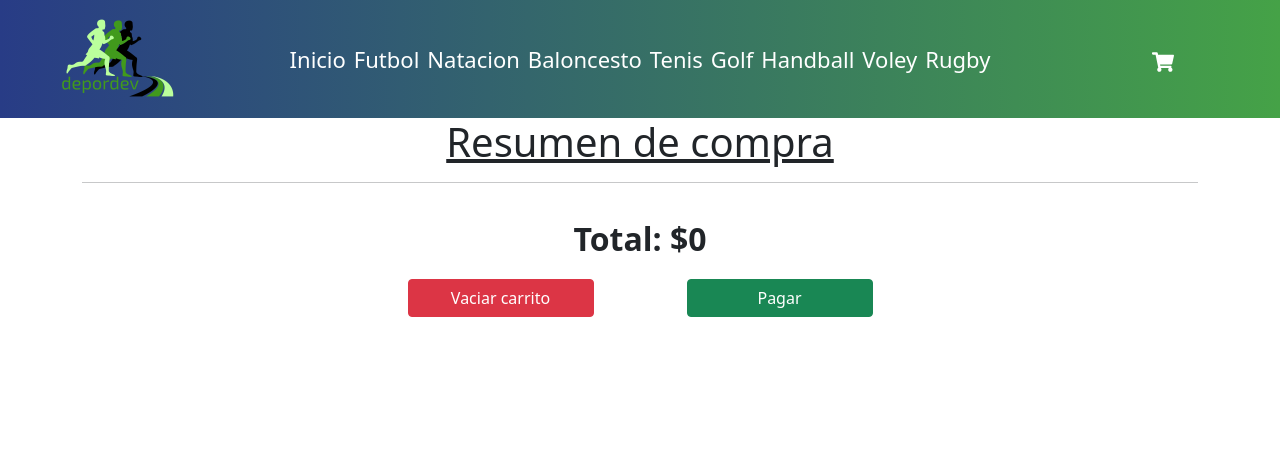
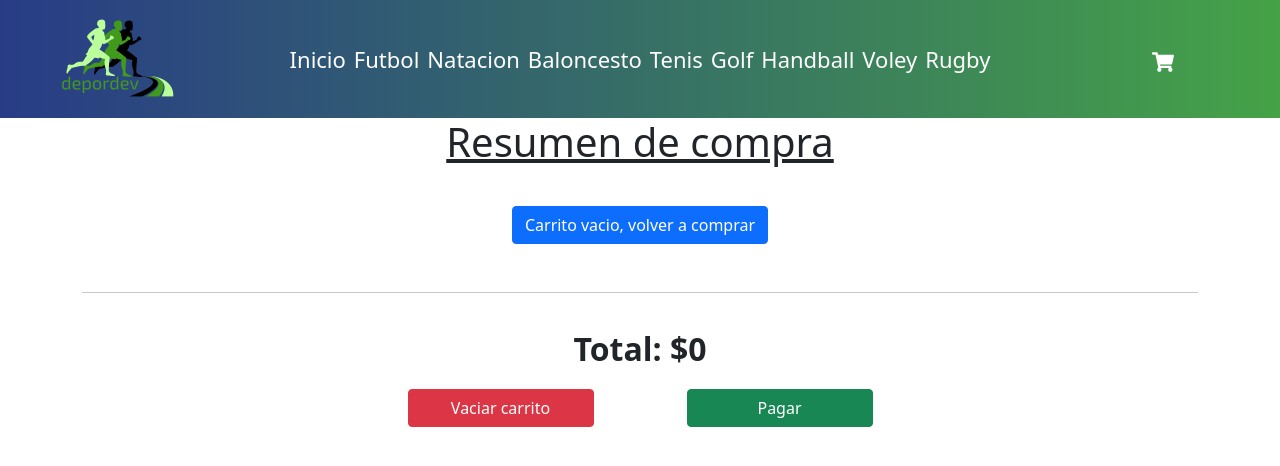
Before and after one commit to sam99s/react-ecommerce, a React (Create React App) app: page /cart in a window 1280 px wide. Shown: the top 466 px of the page. Built offline with nearby package versions, Linux system fonts and the light colour scheme.

Commit message:
agregando regreso al Landing /cart

```diff
--- a/src/components/Cart/Cart.js
+++ b/src/components/Cart/Cart.js
@@ -1,15 +1,51 @@
-import React, { useContext } from 'react'
+import React, { useContext, useEffect, useState } from 'react'
 import { CartContext } from '../../context/CartContext'
 import { BsFillTrashFill } from 'react-icons/bs'
 import './Cart.scss'
+import { Link } from 'react-router-dom'
 
 export const Cart = () => {
 
-    const {carrito, eliminarDelCarrito, vaciarCarrito, totalCarrito} = useContext(CartContext)
+    const {carrito, eliminarDelCarrito, vaciarCarrito, totalCarrito} = useContext(CartContext);
+    const [msj,setMsj] = useState(false);
+
+    let verMensaje = () => {
+        if(totalCarrito() === 0){
+            setMsj(false)
+        }else{
+            setMsj(true)
+        }
+    }
+
+    useEffect(() => {
+        verMensaje();
+    },[totalCarrito])
+
+    useEffect( () =>{
+        if(msj){
+            document.getElementById('MENSAJE').classList.remove('verMSJ');
+            document.getElementById('MENSAJE').classList.add('noVerMSJ');
+        }else{
+            document.getElementById('MENSAJE').classList.remove('noVerMSJ');
+            document.getElementById('MENSAJE').classList.add('verMSJ');
+        }
+
+    },[msj])
 
     return (
         <div className="container">
-            <h1 className="col-12 text-decoration-underline text-center">Resumen de compra</h1>
+
+            <div className="d-flex flex-wrap">
+                <h1 className="col-12 text-decoration-underline text-center">Resumen de compra</h1>
+
+                <span className="col-3"></span>
+                <span className="col-6 posicionarMensaje">
+                    <Link to="/">
+                    <button id="MENSAJE" className="btn btn-primary VerMsj">Carrito vacio, volver a comprar</button>
+                    </Link>
+                </span>
+                <span className="col-3"></span>
+            </div>
 
             {carrito.map(prod => (
                 <div key={prod.id} className="d-flex text-center mt-5">
@@ -27,6 +63,9 @@ export const Cart = () => {
                 </div>
             ))}
 
+
+
+
             <hr/>
 
             <div className="d-flex justify-content-center">
--- a/src/components/Cart/Cart.scss
+++ b/src/components/Cart/Cart.scss
@@ -9,3 +9,17 @@
     margin: 1rem;
     font-weight: 700;
 }
+
+.noVerMSJ{
+    display: none;
+}
+
+.verMSJ{
+    display: block;
+    margin: 2rem 0;
+}
+
+.posicionarMensaje{
+    display: flex;
+    justify-content: center;
+}
```
